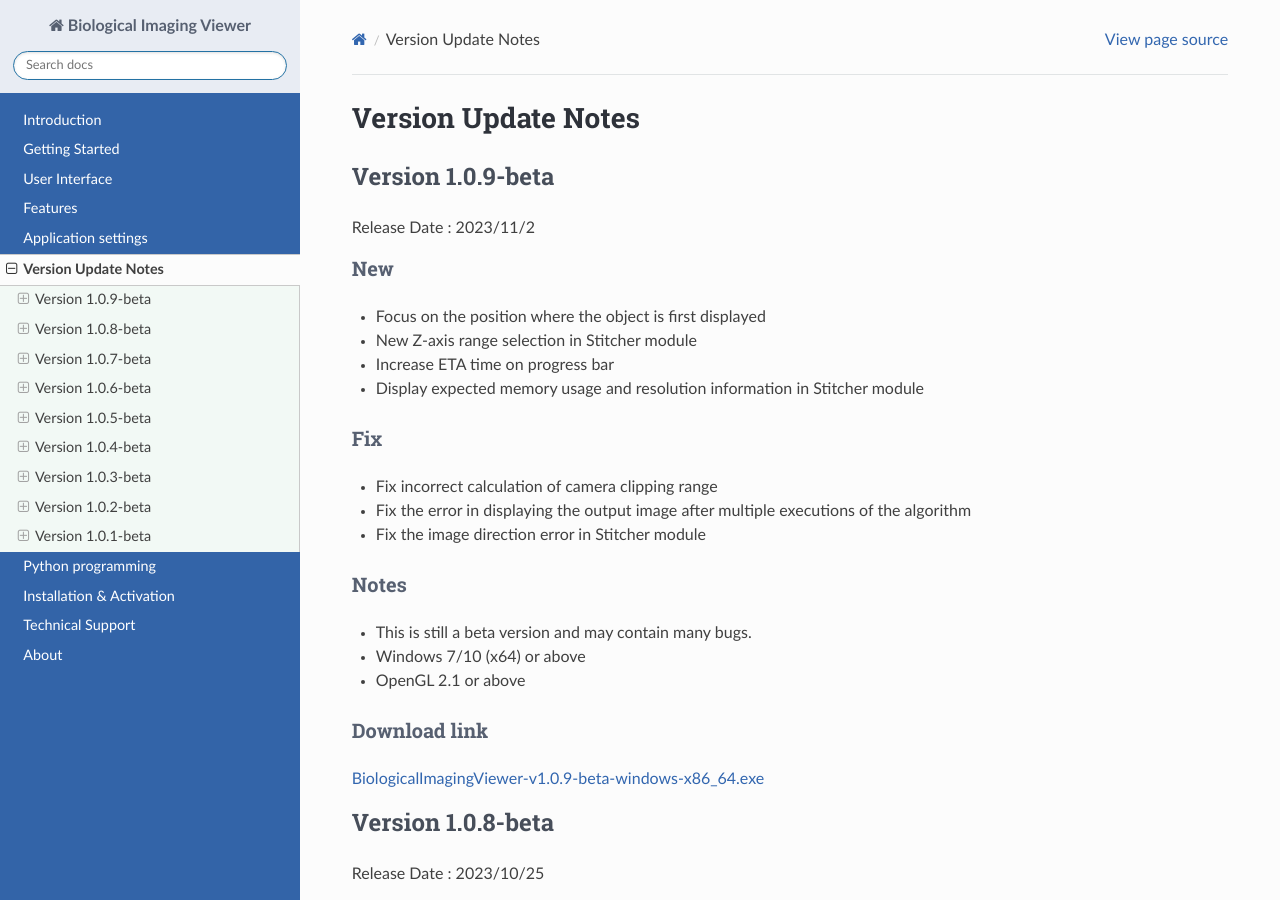
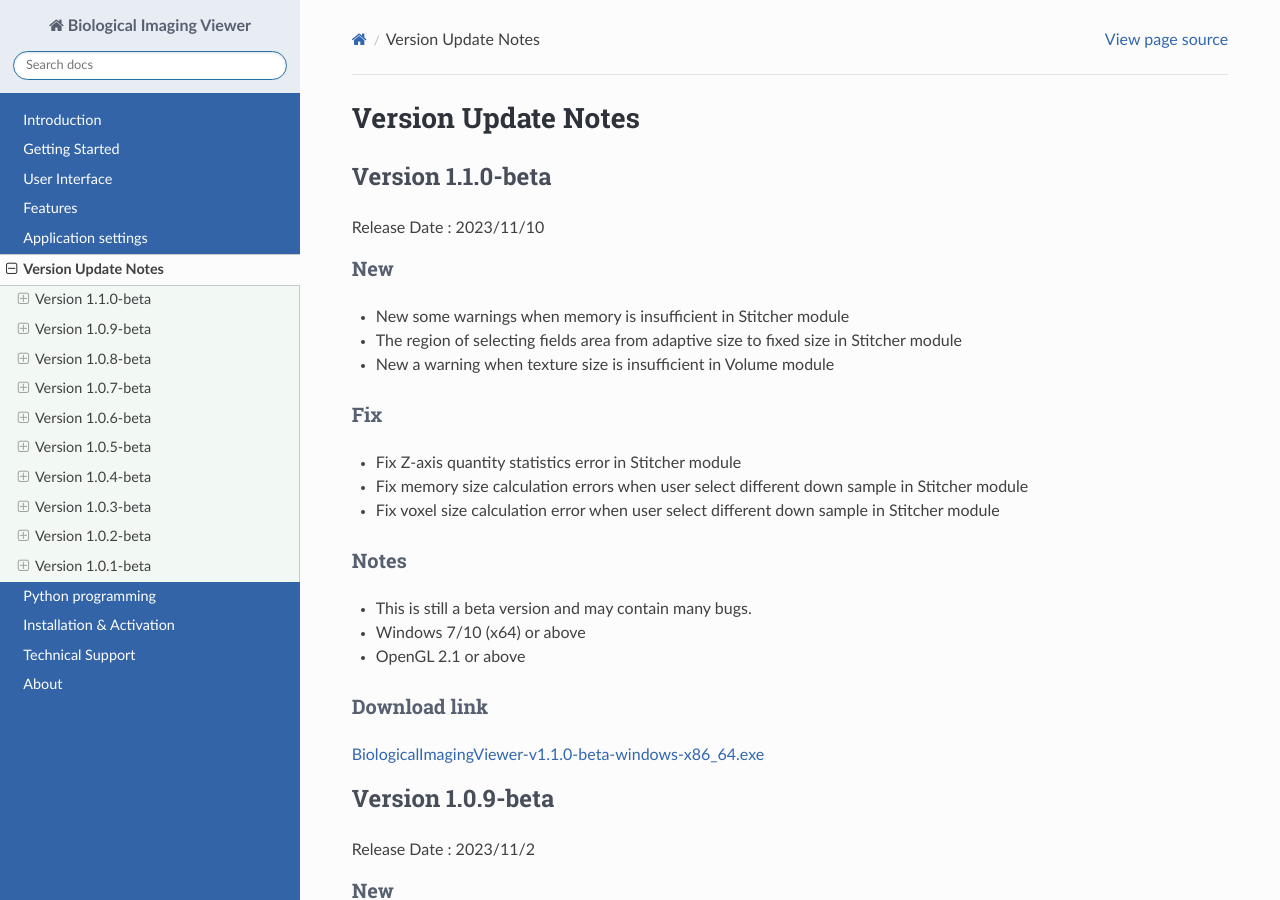
Before and after one commit to yangtong93/sphinx-img-docs, a Sphinx documentation site: the page built from source/user_guide/upgrade.md, in a window 1280 px wide and 900 px high. Built offline with Sphinx 7.4.7 and the Read the Docs theme 2.0.0, drawn with Linux system fonts in a browser that asks for light colours.

Commit message:
feature: v1.1.0-beta

```diff
--- a/source/user_guide/upgrade.md
+++ b/source/user_guide/upgrade.md
@@ -1,4 +1,26 @@
 # Version Update Notes
+
+## Version 1.1.0-beta
+
+Release Date : 2023/11/10
+
+### New
+* New some warnings when memory is insufficient in Stitcher module
+* The region of selecting fields area from adaptive size to fixed size in Stitcher module
+* New a warning when texture size is insufficient in Volume module
+
+### Fix
+* Fix Z-axis quantity statistics error in Stitcher module
+* Fix memory size calculation errors when user select different down sample in Stitcher module
+* Fix voxel size calculation error when user select different down sample in Stitcher module
+
+### Notes
+* This is still a beta version and may contain many bugs.
+* Windows 7/10 (x64) or above
+* OpenGL 2.1 or above
+
+### Download link
+[BiologicalImagingViewer-v1.1.0-beta-windows-x86_64.exe](http://71.131.244.138:22224/Image-1.1.0-beta/BiologicalImagingViewer-v1.1.0-beta-windows-x86_64.exe)
 
 ## Version 1.0.9-beta
 
```
Also changed, not shown: source/user_guide/quickstart.md (+1 -1 lines), 4 other files.
